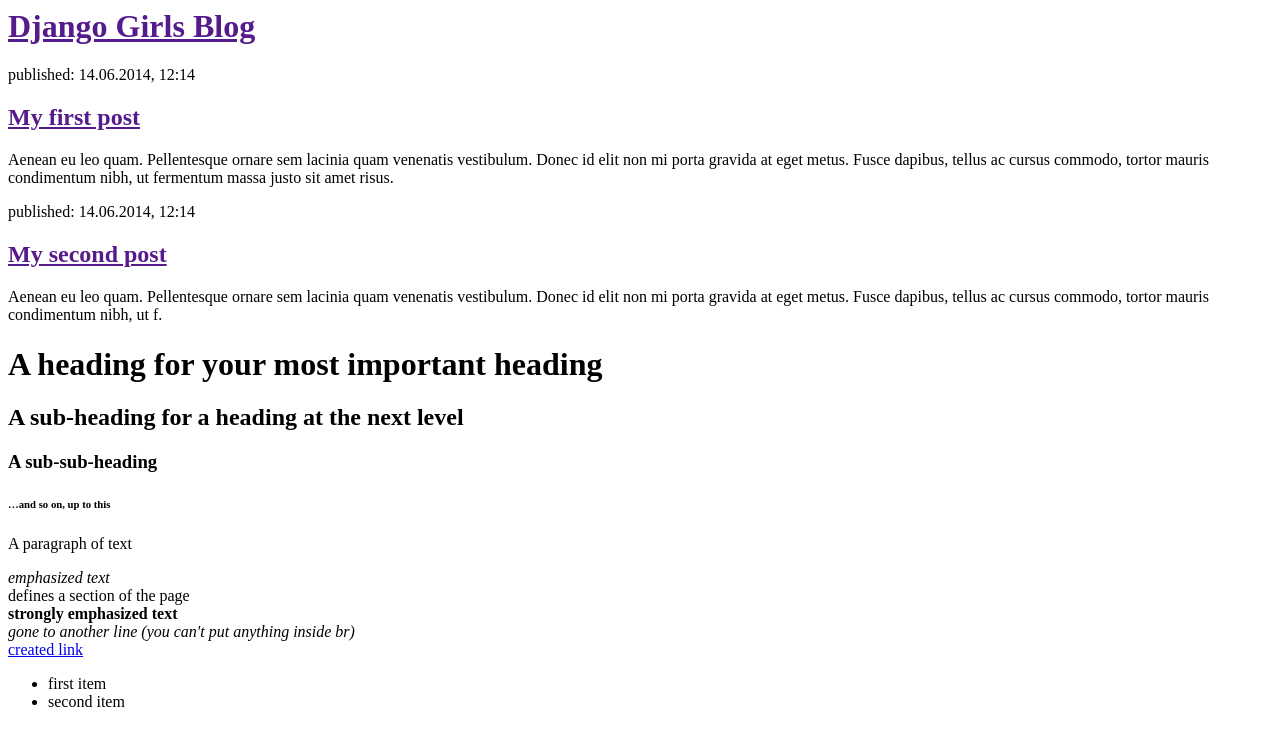
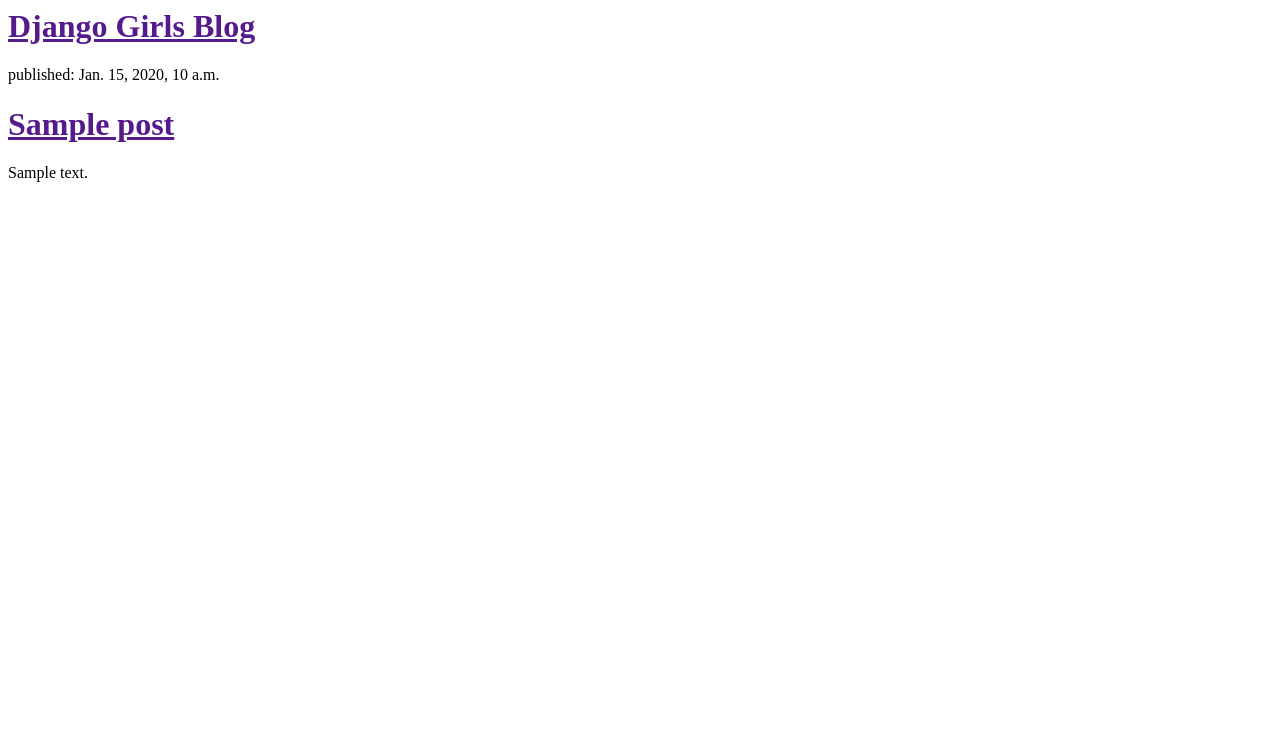
Before and after one commit to kaouchips/my-first-blog, a Django app: template blog/templates/blog/post_list.html in a window 1280 px wide. Shown: the top 746 px of the page. Run offline with Django 3.2, Linux system fonts and the light colour scheme; the template is opened without the code that fills it: values that come from a table or form of the project are taken from there, others are empty; tables that the repository leaves empty hold one stand-in row (values such as "Sample post").

Commit message:
Modified templates to display posts from db.

```diff
--- a/blog/templates/blog/post_list.html
+++ b/blog/templates/blog/post_list.html
@@ -7,33 +7,13 @@
             <h1><a href="">Django Girls Blog</a></h1>
         </div>
 
-        <div>
-            <p>published: 14.06.2014, 12:14</p>
-            <h2><a href="">My first post</a></h2>
-            <p>Aenean eu leo quam. Pellentesque ornare sem lacinia quam venenatis vestibulum. Donec id elit non mi porta gravida at eget metus. Fusce dapibus, tellus ac cursus commodo, tortor mauris condimentum nibh, ut fermentum massa justo sit amet risus.</p>
-        </div>
-
-        <div>
-            <p>published: 14.06.2014, 12:14</p>
-            <h2><a href="">My second post</a></h2>
-            <p>Aenean eu leo quam. Pellentesque ornare sem lacinia quam venenatis vestibulum. Donec id elit non mi porta gravida at eget metus. Fusce dapibus, tellus ac cursus commodo, tortor mauris condimentum nibh, ut f.</p>
-        </div>
-
-
-
-        <h1>A heading for your most important heading</h1>
-<h2>A sub-heading for a heading at the next level</h2>
-<h3>A sub-sub-heading</h3>
-<h6>…and so on, up to this </h6>
-<p>A paragraph of text</p>
-<em>emphasized text</em>
-<div> defines a section of the page</div>
-<strong>strongly emphasized text</strong>
-<br />
-<em>gone to another line (you can't put anything inside br) </em>
-<br />
-<a href="https://djangogirls.org">created link</a>
-<ul><li>first item</li><li>second item</li></ul>
+{% for post in posts %}
+    <div>
+    <p>published: {{ post.published_date }}</p>
+    <h1><a href="">{{ post.title }}</a></h1>
+    <p>{{ post.text|linebreaksbr }}</p>
+    </div>
+{% endfor %}
 
     </body>
 </html>
--- a/blog/views.py
+++ b/blog/views.py
@@ -1,4 +1,7 @@
 from django.shortcuts import render
+from django.utils import timezone
+from .models import Post
 
 def post_list(request):
-    return render(request, 'blog/post_list.html', {})
+    posts = Post.objects.filter(published_date__lte=timezone.now()).order_by('-published_date')
+    return render(request, 'blog/post_list.html', {'posts': posts})
```
